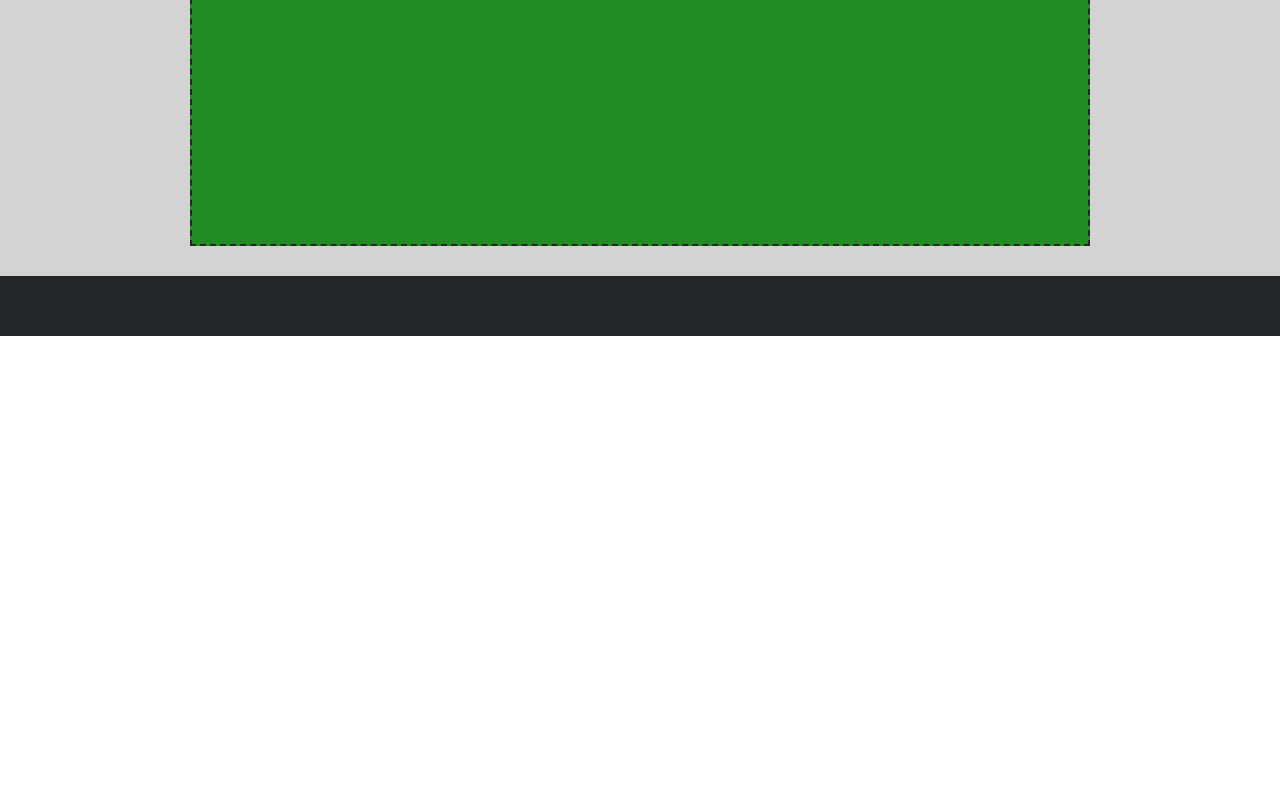
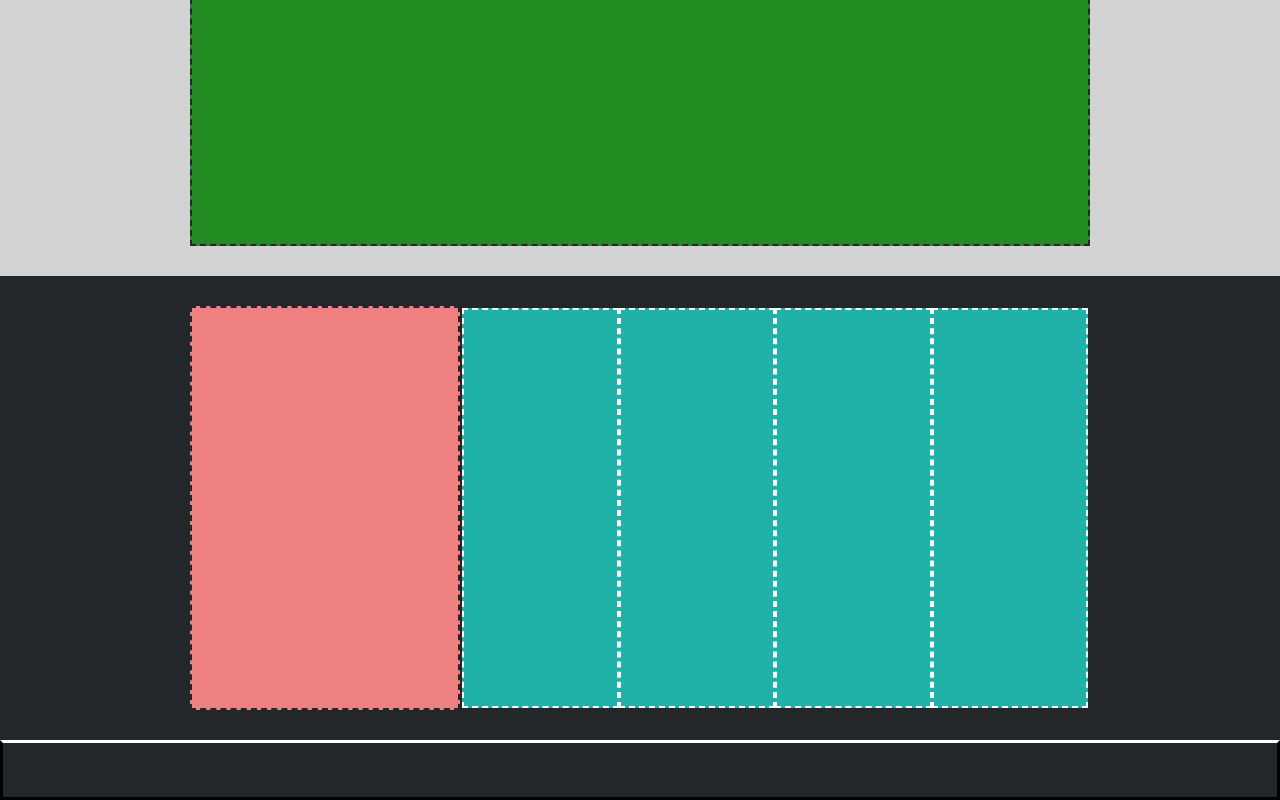
Before and after one commit to mariasolegallina/htmlcss-struttura-discord, a plain HTML site: page index.html in a window 1280 px wide. Shown: the part 1524-2324 px from the top of the page. Before the commit the page ends 1860 px from the top, so only its background shows below. Drawn offline with Linux system fonts and the light colour scheme.

Commit message:
add - section 5 (html + css)

```diff
--- a/css/app.css
+++ b/css/app.css
@@ -30,9 +30,18 @@ body {
 }
 
 /* main */
-
 section {
     padding: 30px 0;
+}
+
+
+/* columns & sections */
+.col-25 {
+    flex-basis: 25%;
+}
+
+.col-30 {
+    flex-basis: 30%;
 }
 
 .col-35 {
@@ -43,6 +52,10 @@ section {
     flex-basis: 65%;
 }
 
+.col-70 {
+    flex-basis: 70%;
+}
+
 .col-100 {
     flex-basis: 100%;
 }
@@ -51,8 +64,12 @@ section {
     flex-direction: row-reverse;
 }
 
-.grey-bg {
+.lgrey-bg {
     background-color: #d3d3d3;
+}
+
+.dgrey-bg {
+    background-color: #23272a;
 }
 
 /* DEBUG */
@@ -64,9 +81,10 @@ section {
 }
 
 .debug .page-footer {
-    background-color: #23272a;
     padding-top: 10px;
     min-height: 60px;
+    border-top: #FFFFFF;
+    border-style: solid;
 }
 
 .debug .logo,
@@ -84,6 +102,19 @@ section {
     min-height: 300px;
 }
 
+.debug .col-25 {
+    background-color: #20b1a9;
+    min-height: 400px;
+    border: #FFFFFF;
+    border-style: dashed;
+    border-width: 2px;
+}
+
+.debug .col-30 {
+    background-color: #ef8080;
+    min-height: 400px;
+}
+
 .debug .col-35 {
     background-color: #fec0ca;
 }
--- a/index.html
+++ b/index.html
@@ -39,7 +39,7 @@
         </section>
 
         <!-- section 2 -->
-        <section class="grey-bg">
+        <section class="lgrey-bg">
             <div class="container">
                 <div class="row reverse">
                     <div class="col-65"></div>
@@ -59,7 +59,7 @@
         </section>
 
         <!-- section 4 -->
-        <section class="grey-bg">
+        <section class="lgrey-bg">
             <div class="container">
                 <div class="row">
                     <div class="col-100"></div>
@@ -67,9 +67,26 @@
             </div>
         </section>
 
+        <!-- section 5 -->
+        <section class="dgrey-bg">
+            <div class="container">
+                <div class="row">
+                    <div class="col-30"></div>
+                    <div class="col-70">
+                        <div class="row">
+                            <div class="col-25"></div>
+                            <div class="col-25"></div>
+                            <div class="col-25"></div>
+                            <div class="col-25"></div>
+                        </div>
+                    </div>
+                </div>
+            </div>
+        </section>
+
     </main>
 
-    <footer class="page-footer">
+    <footer class="page-footer dgrey-bg">
 
     </footer>
 </body>
```
